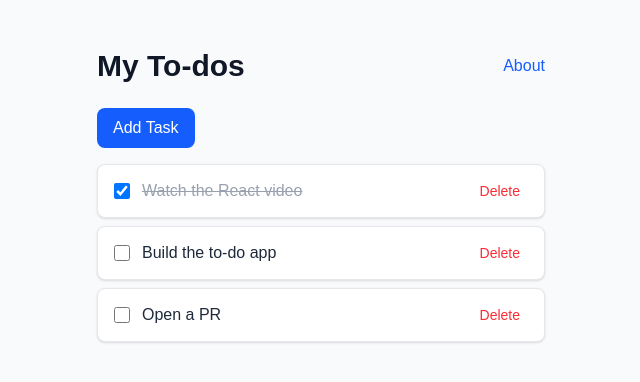
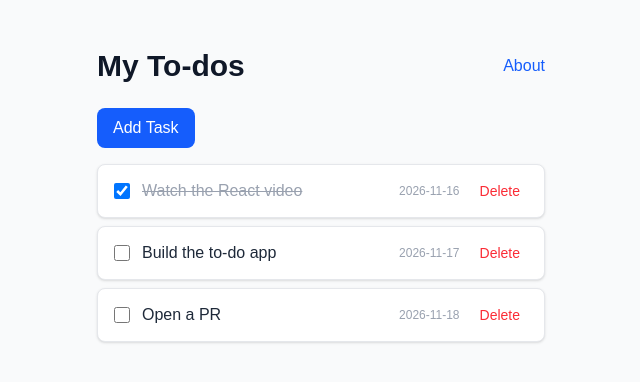
Before and after one commit to sol-wizard/blotz-todo-app-ai3-1118-1641, a Next.js app: page / in a window 1280 px wide. Shown: the top 382 px of the page, without its empty margins (319-959 px from the left). Built offline with nearby package versions, Linux system fonts and the light colour scheme; data requests are answered from the project's data file.

Commit message:
Show the date each todo was added

```diff
--- a/components/TodoItem.tsx
+++ b/components/TodoItem.tsx
@@ -1,11 +1,18 @@
 interface TodoItemProps {
   title: string;
   isDone: boolean;
+  createdAt: string;
   onToggle: () => void;
   onDelete: () => void;
 }
 
-export default function TodoItem({ title, isDone, onToggle, onDelete }: TodoItemProps) {
+export default function TodoItem({
+  title,
+  isDone,
+  createdAt,
+  onToggle,
+  onDelete,
+}: TodoItemProps) {
   return (
     <li className="flex items-center gap-3 rounded-lg border border-gray-200 bg-white px-4 py-3 shadow-sm">
       <input
@@ -19,6 +26,7 @@ export default function TodoItem({ title, isDone, onToggle, onDelete }: TodoItem
       >
         {title}
       </span>
+      <span className="text-xs text-gray-400">{createdAt.slice(0, 10)}</span>
       <button
         onClick={onDelete}
         className="rounded px-2 py-1 text-sm text-red-500 hover:bg-red-50"
--- a/components/TodoList.tsx
+++ b/components/TodoList.tsx
@@ -37,6 +37,7 @@ export default function TodoList({ initialTodos }: TodoListProps) {
             key={todo.id}
             title={todo.title}
             isDone={todo.isDone}
+            createdAt={todo.createdAt}
             onToggle={() => handleToggle(todo)}
             onDelete={() => handleDelete(todo.id)}
           />
--- a/db.json
+++ b/db.json
@@ -1,7 +1,7 @@
 {
   "todos": [
-    { "id": "1", "title": "Watch the React video", "isDone": true },
-    { "id": "2", "title": "Build the to-do app", "isDone": false },
-    { "id": "3", "title": "Open a PR", "isDone": false }
+    { "id": "1", "title": "Watch the React video", "isDone": true, "createdAt": "2026-11-16T09:00:00.000Z" },
+    { "id": "2", "title": "Build the to-do app", "isDone": false, "createdAt": "2026-11-17T09:00:00.000Z" },
+    { "id": "3", "title": "Open a PR", "isDone": false, "createdAt": "2026-11-18T09:00:00.000Z" }
   ]
 }
--- a/lib/api.ts
+++ b/lib/api.ts
@@ -14,7 +14,12 @@ export async function addTodo(title: string): Promise<Todo> {
   const res = await fetch(API_URL, {
     method: "POST",
     headers: { "Content-Type": "application/json" },
-    body: JSON.stringify({ id: crypto.randomUUID(), title, isDone: false }),
+    body: JSON.stringify({
+      id: crypto.randomUUID(),
+      title,
+      isDone: false,
+      createdAt: new Date().toISOString(),
+    }),
   });
   if (!res.ok) {
     throw new Error("Failed to add todo");
--- a/types/todo.ts
+++ b/types/todo.ts
@@ -2,4 +2,5 @@ export interface Todo {
   id: string;
   title: string;
   isDone: boolean;
+  createdAt: string;
 }
```
